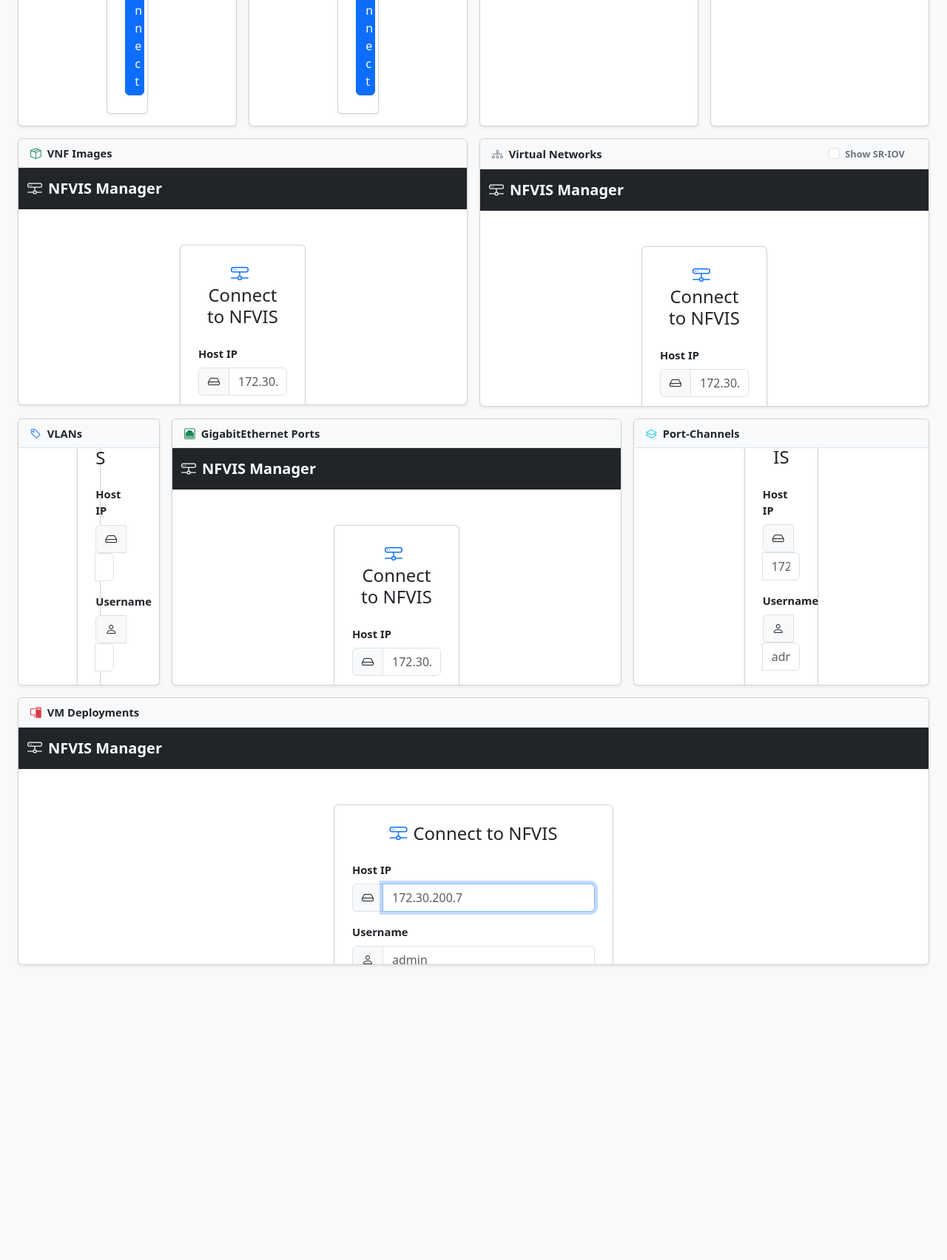
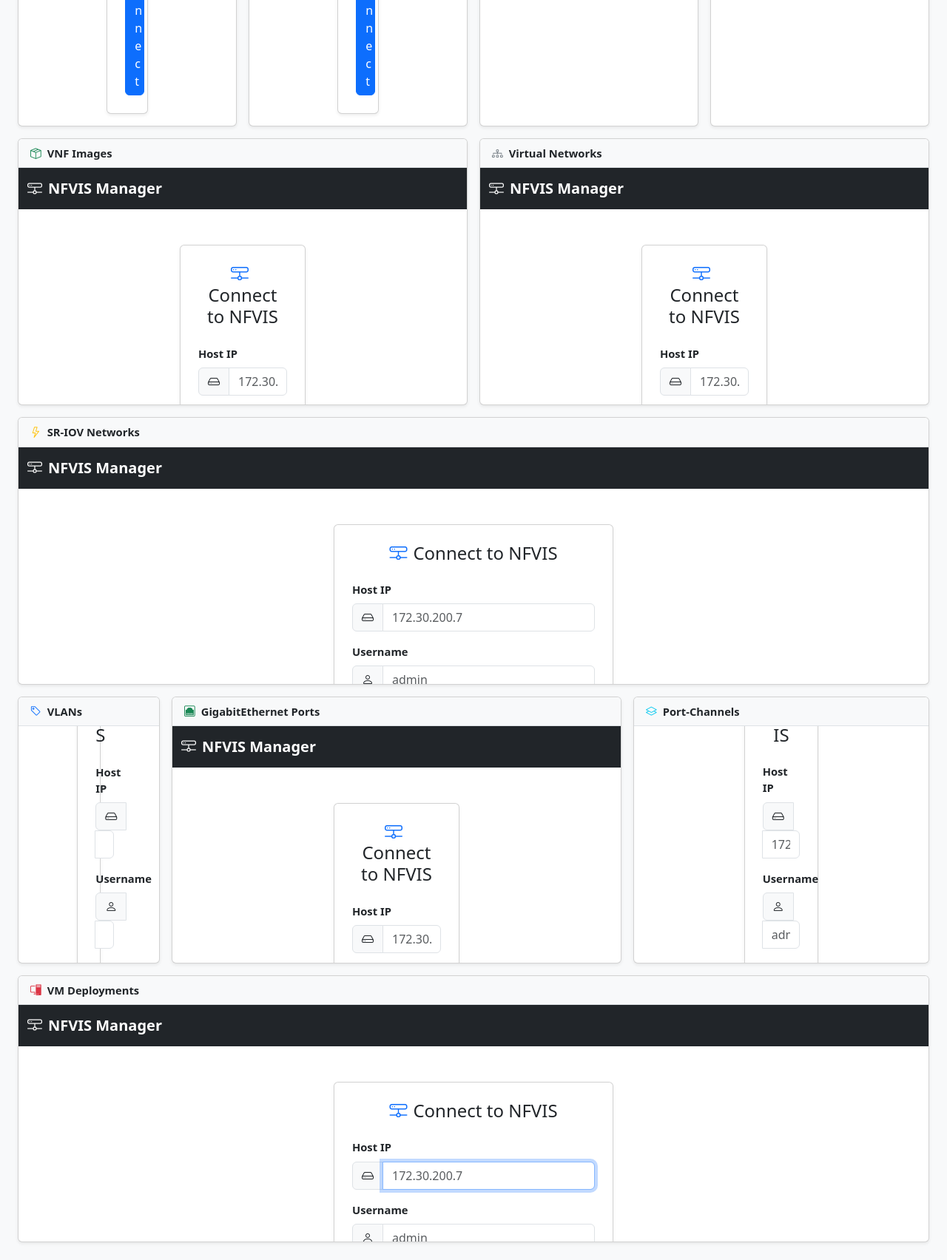
Before and after one commit to JohnnyVBut/nfvis-api, a Flask app: template nfvis_web/templates/dashboard.html in a window 1280 px wide. Shown: the part 1194-2898 px from the top of the page at 74% size. Before the commit the page ends 2500 px from the top, so only its background shows below. Run offline with Flask 3, Linux system fonts and the light colour scheme; the template is opened without the code that fills it, so the values that code supplies are empty.

Commit message:
Separate Networks and SR-IOV cards, use operational/networks endpoint

```diff
--- a/nfvis_web/app.py
+++ b/nfvis_web/app.py
@@ -224,11 +224,35 @@ def htmx_deployments():
 def htmx_networks():
     api = _get_api()
     try:
-        data = api.get_network_list(brief=False)
-        app.logger.debug(f"all networks: {data}")
+        code, raw = api.query("get_networks_operational")
+        parsed = json.loads(raw)
+        all_nets = (
+            parsed.get("network:networks", {}).get("network", [])
+            or parsed.get("networks", {}).get("network", [])
+            or next(iter(parsed.values()), {}).get("network", [])
+        )
+        networks = [n for n in all_nets if not n.get("sriov")]
     except Exception:
-        data = []
-    return render_template("htmx/networks.html", networks=data)
+        networks = []
+    return render_template("htmx/networks.html", networks=networks)
+
+
+@app.get("/dashboard/sriov")
+@login_required
+def htmx_sriov():
+    api = _get_api()
+    try:
+        code, raw = api.query("get_networks_operational")
+        parsed = json.loads(raw)
+        all_nets = (
+            parsed.get("network:networks", {}).get("network", [])
+            or parsed.get("networks", {}).get("network", [])
+            or next(iter(parsed.values()), {}).get("network", [])
+        )
+        sriov = [n for n in all_nets if n.get("sriov")]
+    except Exception:
+        sriov = []
+    return render_template("htmx/sriov_networks.html", networks=sriov)
 
 
 @app.get("/dashboard/interfaces")
@@ -238,7 +262,6 @@ def htmx_interfaces():
     try:
         code, raw = api.query("get_ports")
         parsed = json.loads(raw)
-        app.logger.debug(f"get_ports full response: {parsed}")
         pnics = parsed.get("pnic:pnics", {}).get("pnic", [])
     except Exception:
         pnics = []
--- a/nfvis_web/templates/dashboard.html
+++ b/nfvis_web/templates/dashboard.html
@@ -85,15 +85,8 @@
   <!-- Networks -->
   <div class="col-lg-6">
     <div class="card shadow-sm">
-      <div class="card-header fw-semibold d-flex align-items-center">
-        <span><i class="bi bi-diagram-3 me-2 text-secondary"></i>Virtual Networks</span>
-        <div class="form-check form-check-inline ms-auto mb-0">
-          <input class="form-check-input" type="checkbox" id="sriov-toggle"
-                 data-bs-toggle="collapse" data-bs-target="#sriov-networks">
-          <label class="form-check-label small text-secondary" for="sriov-toggle">
-            Show SR-IOV
-          </label>
-        </div>
+      <div class="card-header fw-semibold">
+        <i class="bi bi-diagram-3 me-2 text-secondary"></i>Virtual Networks
       </div>
       <div class="card-body p-0 scrollable"
            hx-get="{{ url_for('htmx_networks') }}"
@@ -104,6 +97,23 @@
     </div>
   </div>
 
+</div>
+
+<!-- SR-IOV Networks -->
+<div class="row g-3 mb-3">
+  <div class="col-12">
+    <div class="card shadow-sm">
+      <div class="card-header fw-semibold">
+        <i class="bi bi-lightning me-2 text-warning"></i>SR-IOV Networks
+      </div>
+      <div class="card-body p-0 scrollable"
+           hx-get="{{ url_for('htmx_sriov') }}"
+           hx-trigger="load"
+           hx-swap="innerHTML">
+        {% include "htmx/_spinner.html" %}
+      </div>
+    </div>
+  </div>
 </div>
 
 <!-- Switch: VLANs + Switchports + Port-Channels -->
--- a/urn_data.py
+++ b/urn_data.py
@@ -80,7 +80,8 @@ _ENDPOINTS: dict[str, _Endpoint] = {
     # directly in API.modify_vm_interfaces() via _request(), bypassing the registry.
 
     # --- Networks ---------------------------------------------------------
-    "get_networks":          _Endpoint("config/networks?deep",                                                  Method.GET,    "data",   append_argument=False),
+    "get_networks":              _Endpoint("config/networks?deep",                                              Method.GET,    "data",   append_argument=False),
+    "get_networks_operational":  _Endpoint("operational/networks?deep",                                        Method.GET,    "data",   append_argument=False),
     "add_network":           _Endpoint("config/networks",                                                       Method.POST,   "data"),
     "mod_network":           _Endpoint("config/networks/network",                                               Method.PUT,    "data"),
     "del_network":           _Endpoint("config/networks/network",                                               Method.DELETE, "data"),
```
Also changed, not shown: nfvis_web/templates/htmx/networks.html (+18 -27 lines), nfvis_web/templates/htmx/sriov_networks.html (added, +49 -0 lines).
